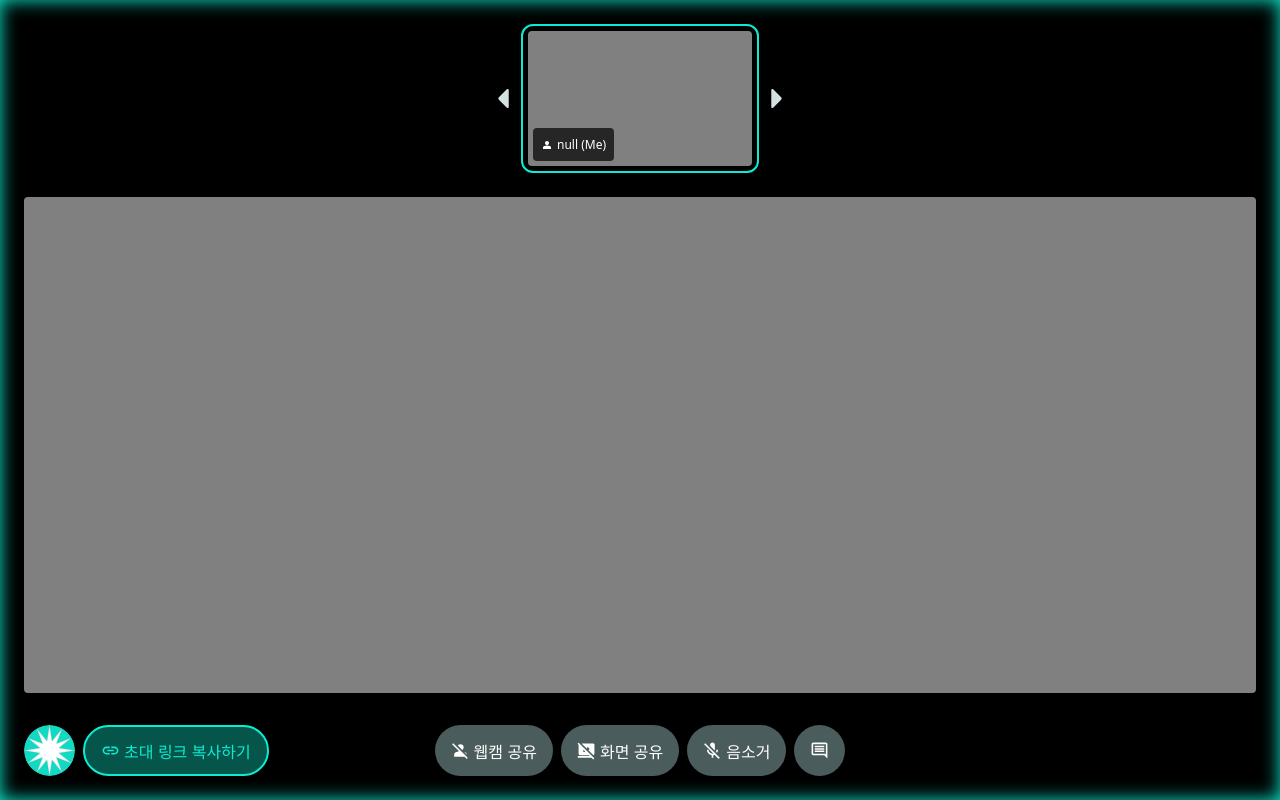
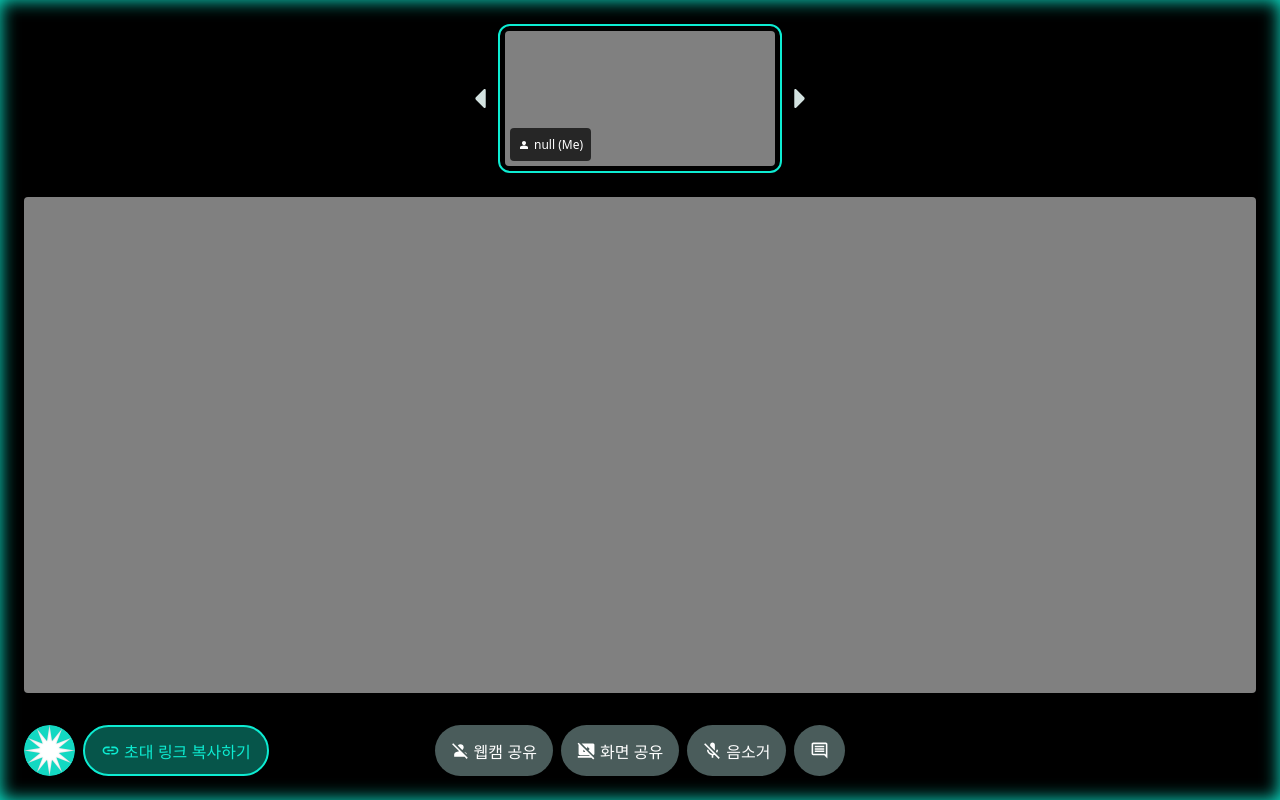
Before and after one commit to DUKY8N/showmy-app, a Next.js app: page /room in a window 1280 px wide. Built offline with nearby package versions, Linux system fonts and the light colour scheme.

Commit message:
style: video 태그의 영상 비율에 맞게 width 조정

```diff
--- a/components/ThumbnailVideo.module.css
+++ b/components/ThumbnailVideo.module.css
@@ -13,13 +13,11 @@
 }
 
 .thumbnail-video video {
-  width: 224px;
   height: 135px;
   background: gray;
   border-radius: var(--radius-xs);
 }
 .thumbnail-video.screen-sharing video {
-  width: 182.52px;
   height: 110px;
 }
 
```
